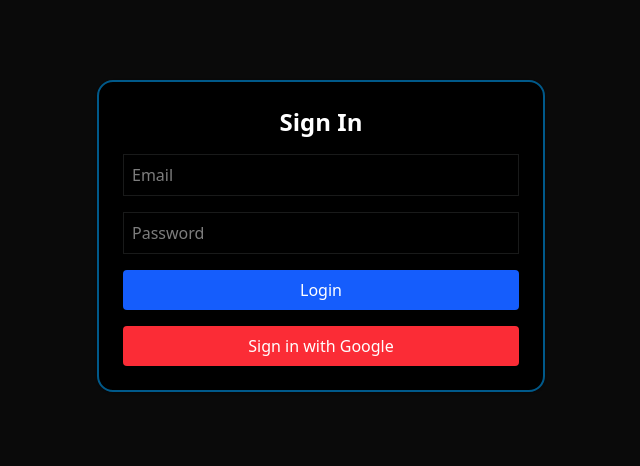
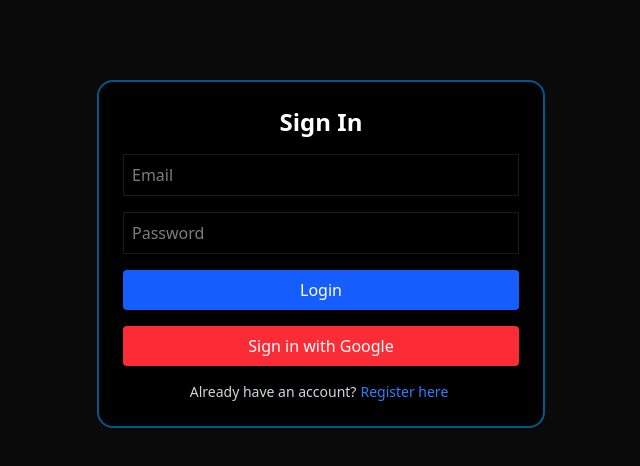
Before and after one commit to Rahulkrpd/Sago, a Next.js app: page /auth/signin in a window 1280 px wide. Shown: the top 466 px of the page, without its empty margins (319-959 px from the left). Built offline with nearby package versions, Linux system fonts and the light colour scheme; no server answers.

Commit message:
change in handle join us register to login

```diff
--- a/src/app/auth/register/page.tsx
+++ b/src/app/auth/register/page.tsx
@@ -33,7 +33,7 @@ export default function RegisterPage() {
 
     return (
         <div className="max-w-md mx-auto mt-10 p-6 bg-black rounded shadow">
-            <h2 className="text-2xl font-semibold mb-4">Register</h2>
+            <h2 className="text-2xl font-semibold mb-4 text-center">Register</h2>
             <form onSubmit={handleRegister} className="space-y-4">
                 <input className="w-full border p-2" placeholder="First Name" required
                     onChange={e => setForm({ ...form, firstname: e.target.value })} />
--- a/src/app/auth/signin/page.tsx
+++ b/src/app/auth/signin/page.tsx
@@ -7,7 +7,7 @@ export default function SignInPage() {
     const [form, setForm] = useState({ email: '', password: '' })
     const router = useRouter()
 
-    const handleLogin = async (e:  React.FormEvent<HTMLFormElement>) => {
+    const handleLogin = async (e: React.FormEvent<HTMLFormElement>) => {
         e.preventDefault()
         const res = await signIn('credentials', {
             redirect: false,
@@ -47,11 +47,18 @@ export default function SignInPage() {
                 <button className="w-full bg-blue-600 text-white p-2 rounded">Login</button>
             </form>
             <button
-                onClick={() => signIn('google',{ callbackUrl: '/home' })}
+                onClick={() => signIn('google', { callbackUrl: '/home' })}
                 className="w-full mt-4 bg-red-500 text-white p-2 rounded"
             >
                 Sign in with Google
             </button>
+            <p className="text-sm text-center text-gray-700 dark:text-gray-300 mt-4">
+                Already have an account?
+                <button onClick={(e) => {
+                    e.preventDefault()
+                    router.push('/auth/register')
+                }} className="text-blue-500 hover:underline mx-1">Register here</button>
+            </p>
         </div>
     )
 }
--- a/src/components/LandingPage.tsx
+++ b/src/components/LandingPage.tsx
@@ -53,7 +53,7 @@ const LandingPage = () => {
 
                 <TypewriterEffectSmooth words={words} />
                 <div className="flex flex-col md:flex-row space-y-4 md:space-y-0 space-x-0 md:space-x-4">
-                    <button onClick={()=>{router.push('/auth/register')}} className="w-40 h-10 rounded-2xl bg-black border dark:border-white border-transparent cursor-pointer text-white text-sm hover:bg-white hover:text-black">
+                    <button onClick={()=>{router.push('/auth/signin')}} className="w-40 h-10 rounded-2xl bg-black border dark:border-white border-transparent cursor-pointer text-white text-sm hover:bg-white hover:text-black">
                         Join now
                     </button>
                     <button onClick={handel} className="w-40 h-10 rounded-2xl cursor-pointer hover:bg-black hover:text-white bg-white  text-black border border-red  text-sm">
--- a/src/components/Navbar.tsx
+++ b/src/components/Navbar.tsx
@@ -46,7 +46,7 @@ function Navbar({ className }: { className?: string }) {
                 </Link>
                 {
                     !session?.user &&
-                    <Link href={"/auth/register"}>
+                    <Link href={"/auth/signin"}>
                         <MenuItem setActive={setActive} active={active} item="login" />
                     </Link>
                 }
```
